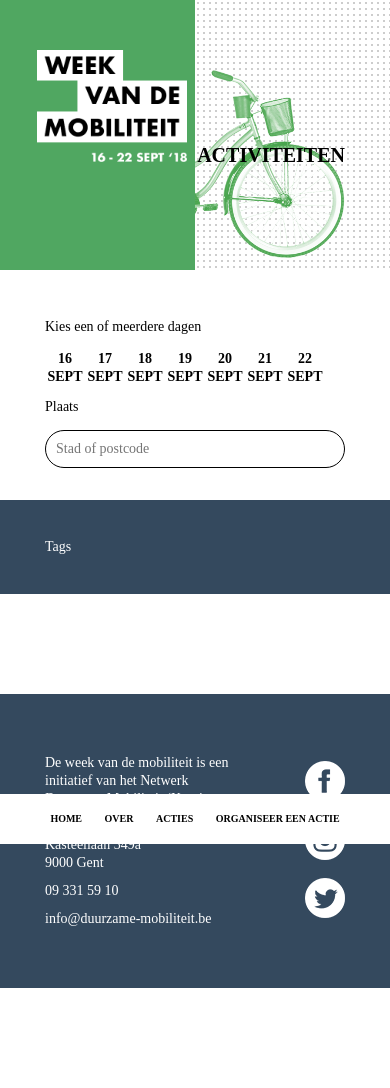
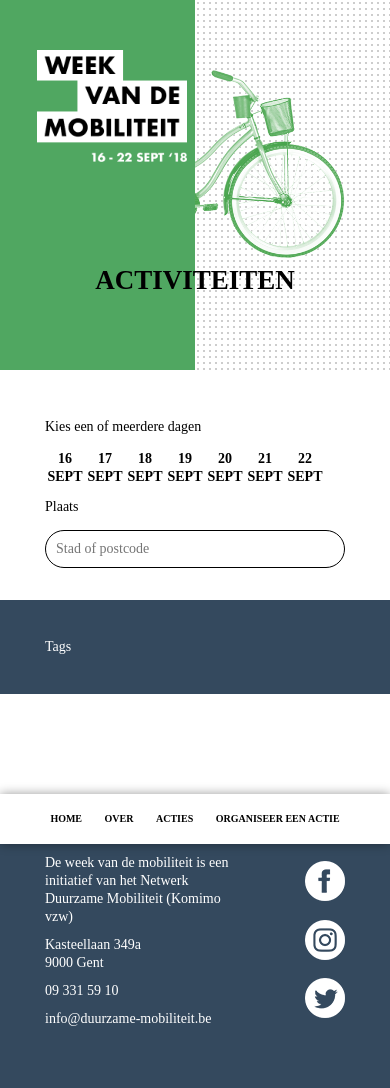
Before and after one commit to jarnethorrez/MOBI, a PHP site: page /detail/index?page=events in a window 390 px wide. Before the commit the page ends 988 px from the top, so only its background shows below. Run offline with PHP 8.4, Linux system fonts and the light colour scheme; data that the repository does not hold is empty; some libraries are stand-ins or nearby versions.

Commit message:
Detail page now also responsive

```diff
--- a/src/css/style.css
+++ b/src/css/style.css
@@ -694,6 +694,11 @@ footer .social {
     visibility: hidden;
   }
 
+  .repeatable-header .right-side .title {
+    width: 100%;
+    word-break: break-all;
+  }
+
 }
 
 @media only screen and (max-width: 850px) {
@@ -736,7 +741,7 @@ footer .social {
   }
 
   .repeatable-header .right-side .title {
-    font-size: 3.5rem;
+    font-size: 2.7rem;
   }
 
   .repeatable-header .right-side img {
@@ -824,6 +857,7 @@ footer .social {
     height: 5rem;
     z-index: 99999999;
     text-align: center;
+    box-shadow: 0 0 1rem rgba(0, 0, 0, .4);
   }
 
   .mobile-nav a,
@@ -883,9 +917,11 @@ footer .social {
     grid-template-rows: 5rem 24rem 5rem 3rem;
   }
 
-  .repeatable-header .right-side .title {
-    width: 20rem;
+  .repeatable-header .right-side .event-title {
+    width: 40rem;
     font-size: 3rem;
+    word-break: normal;
+    text-align: center;
   }
 
   .over .inner {
@@ -983,17 +1043,20 @@ footer .social {
   }
 
   .repeatable-header .left-side {
-    grid-template-rows: 5rem 2rem 4rem 1rem 15rem;
+    grid-template-rows: 5rem 2rem 4rem 1rem 25rem;
   }
 
   .repeatable-header .right-side {
     grid-template-columns: 15rem;
-    grid-template-rows: 5rem 2rem 0 1rem 15rem;
+    grid-template-rows: 5rem 2rem 0 5rem 25rem;
   }
 
   .repeatable-header .right-side .title {
-    width: 15rem;
-    font-size: 2rem;
+    width: 30rem;
+    font-size: 2.7;
+    margin-top: 7rem;
+    word-break: normal;
+    text-align: center;
   }
 
   .repeatable-header .right-side img {
--- a/src/view/detail/index.php
+++ b/src/view/detail/index.php
@@ -10,7 +10,7 @@
       <a href="?page=events">acties</a>
       <a href="?page=organiseEvent" class="button green-button">organiseer een actie</a>
     </nav>
-    <h2 class="title"><?php echo $event['title']; ?></h2>
+    <h2 class="title event-title"><?php echo $event['title']; ?></h2>
     <img src="assets/img/skateboard.png" alt="rollerskate">
   </div>
 </header>
@@ -31,11 +31,11 @@
     echo $str;
 
     ?></p>
-    <p><?php
+    <p class="detail-date"><?php
     $date = new DateTime($event['start']);
     echo 'Datum<br />' . $date->format('d/m/Y');
     ?></p>
-    <p><?php
+    <p class="detail-time"><?php
       $startTime = new DateTime($event['start']);
       $startTime = $startTime->format('H:i');
 
```
Also changed, not shown: other parts of src/css/style.css (+77 -1 lines).
